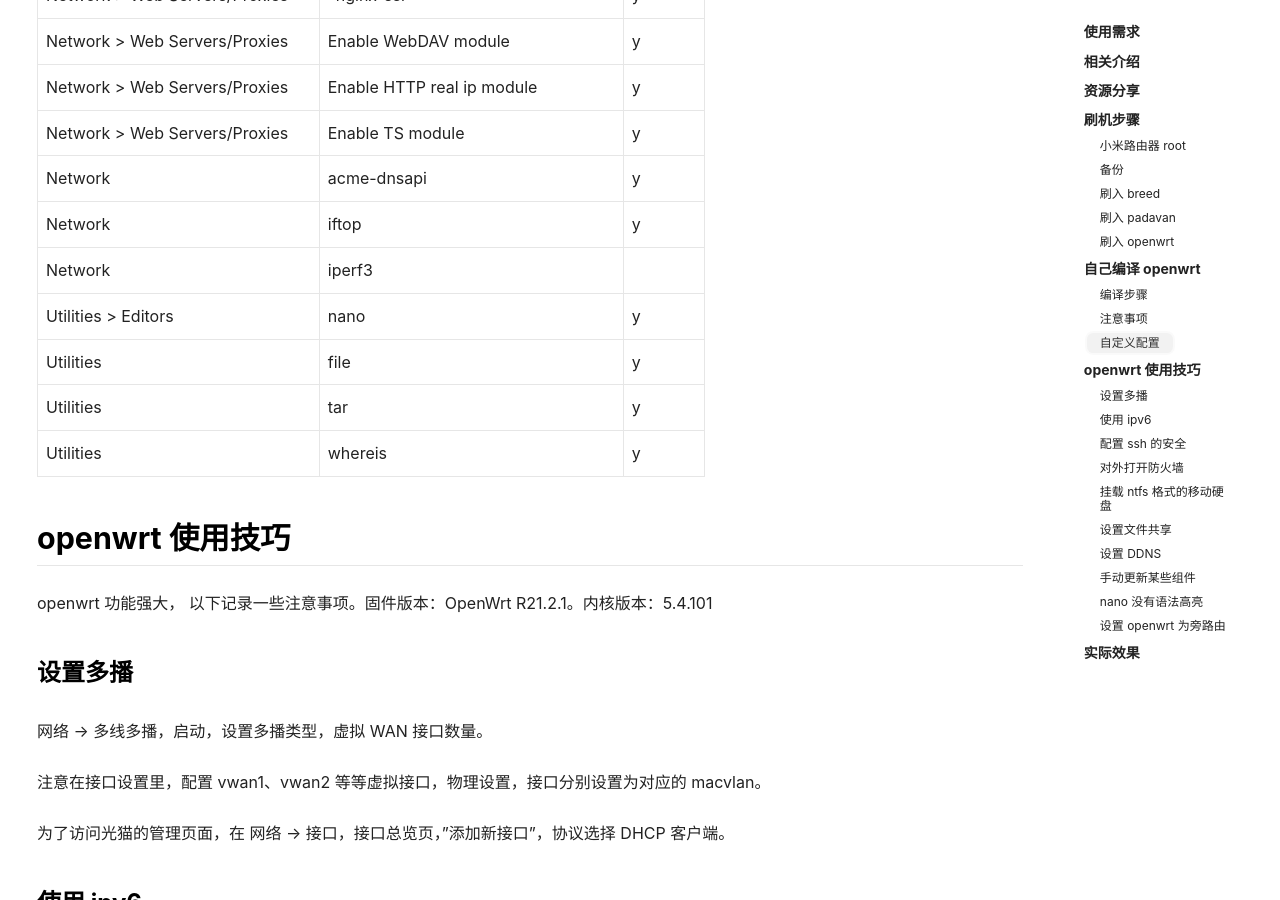
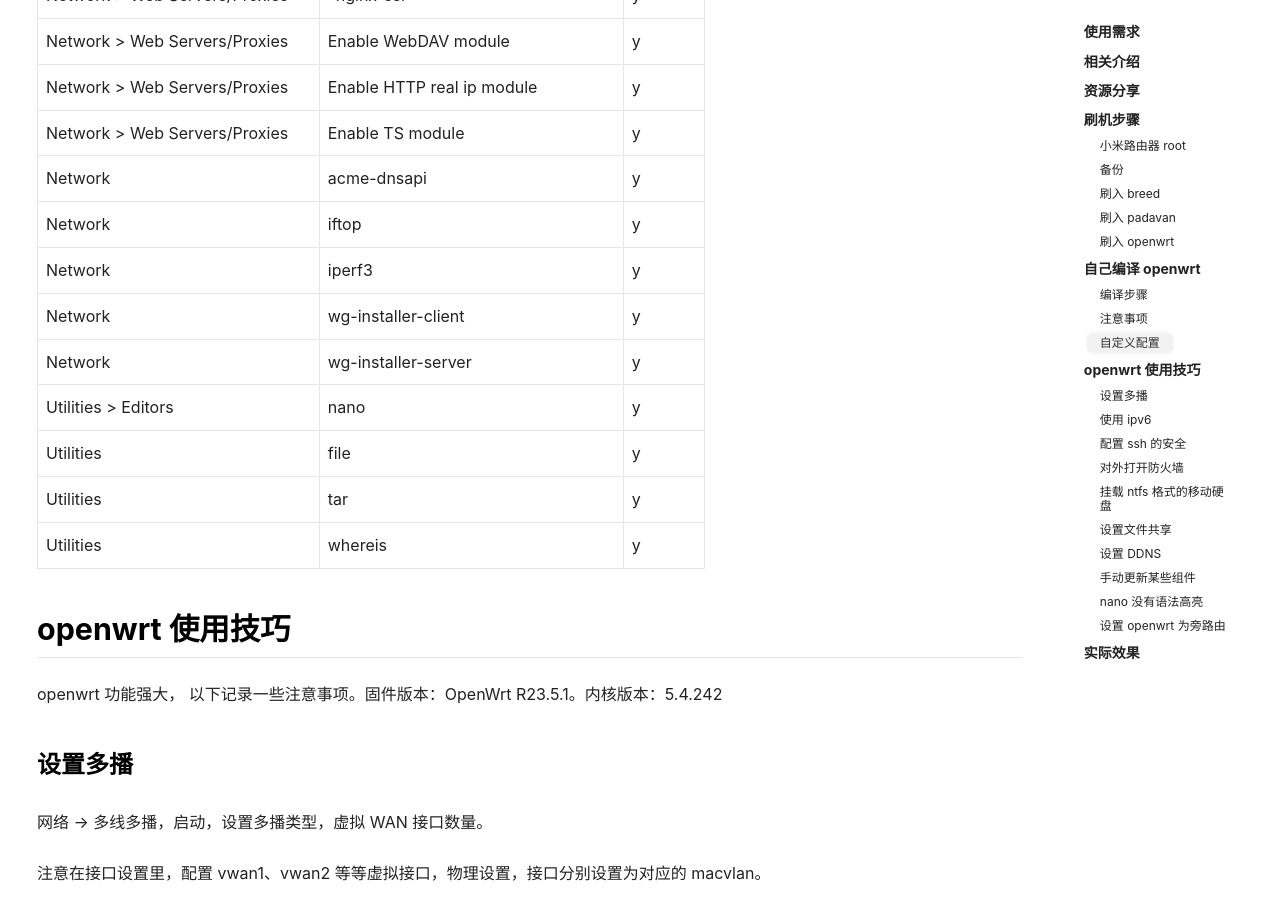
Before and after one commit to thianda91/thianda91.github.io, a Jekyll site: the page built from _posts/2021-01-29-openwrt-in-router.md, in a window 1280 px wide and 900 px high, scrolled down 9984 px. Built offline with Jekyll 4.4.1, drawn with Linux system fonts in a browser that asks for light colours; nearby versions of some CDN libraries; comment, search, counter and statistics services are not loaded; some of the changed text lies outside the part shown.

Commit message:
update openwrt-in-router

```diff
--- a/_posts/2021-01-29-openwrt-in-router.md
+++ b/_posts/2021-01-29-openwrt-in-router.md
@@ -336,7 +336,7 @@ make -j$(($(nproc) + 1)) V=s
 
 ### 注意事项
 
-实测：使用最新的 Ubuntu 20.04 LTS，全程使用梯子，可顺利编译成功。
+实测：使用最新的 Ubuntu 20.04.5 LTS，全程使用梯子，可顺利编译成功。
 
 遇到的问题：
 
@@ -393,7 +393,9 @@ make -j$(($(nproc) + 1)) V=s
 | Network > Web Servers/Proxies   | Enable TS module                       | y        |
 | Network                         | acme-dnsapi                            | y        |
 | Network                         | iftop                                  | y        |
-| Network                         | iperf3                                 |          |
+| Network                         | iperf3                                 | y        |
+| Network                         | wg-installer-client                    | y        |
+| Network                         | wg-installer-server                    | y        |
 | Utilities > Editors             | nano                                   | y        |
 | Utilities                       | file                                   | y        |
 | Utilities                       | tar                                    | y        |
@@ -401,7 +403,7 @@ make -j$(($(nproc) + 1)) V=s
 
 ## openwrt 使用技巧
 
-openwrt 功能强大， 以下记录一些注意事项。固件版本：OpenWrt  R21.2.1。内核版本：5.4.101
+openwrt 功能强大， 以下记录一些注意事项。固件版本：OpenWrt  R23.5.1。内核版本：5.4.242
 
 ### 设置多播
 
```
Also changed, not shown: other parts of _posts/2021-01-29-openwrt-in-router.md (+2 -2 lines).
